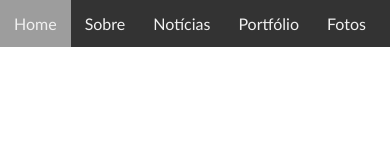
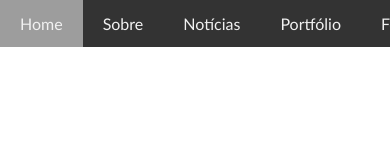
Before and after one commit to fikobayashi/menu-horizontal, a plain HTML site: page index.html in a window 390 px wide. Drawn offline with Linux system fonts and the light colour scheme.

Commit message:
include media queries

```diff
--- a/style.css
+++ b/style.css
@@ -14,14 +14,13 @@ li {
 
 .menu-content {
   display: flex;
-  justify-content: space-evenly;
+  justify-content: center;
   background-color: #333;
-  overflow: scroll;
+  overflow-x: scroll;
   white-space: nowrap;
   -webkit-overflow-scrolling: touch;
   /* scrollbar-width: thin; Minimiza a largura da barra de rolagem no Firefox */
   /* scrollbar-color: grey #fff; */
-
 }
 
 .menu-content a {
@@ -29,9 +28,40 @@ li {
   color: #f1f1f1;
   display: inline-block;
   text-align: center;
-  padding: 14px;
+  padding: 14px 30px;
 }
 
 .menu-content a:hover {
   background-color: #9d9d9d;
 }
+
+@media (max-width: 1000px) {
+  .menu-content {
+    justify-content: start;
+  }
+
+}
+
+@media (max-width: 768px) {
+  .menu-content a {
+    padding: 14px 25px;
+  }
+}
+
+@media (max-width: 450px) {
+  .menu-content a {
+    padding: 14px 20px;
+  }
+}
+
+@media (max-width: 375px) {
+  .menu-content a {
+    padding: 14px 15px;
+  }
+}
+
+@media (max-width: 320px) {
+  .menu-content a {
+    padding: 14px 12px;
+  }
+}
```
